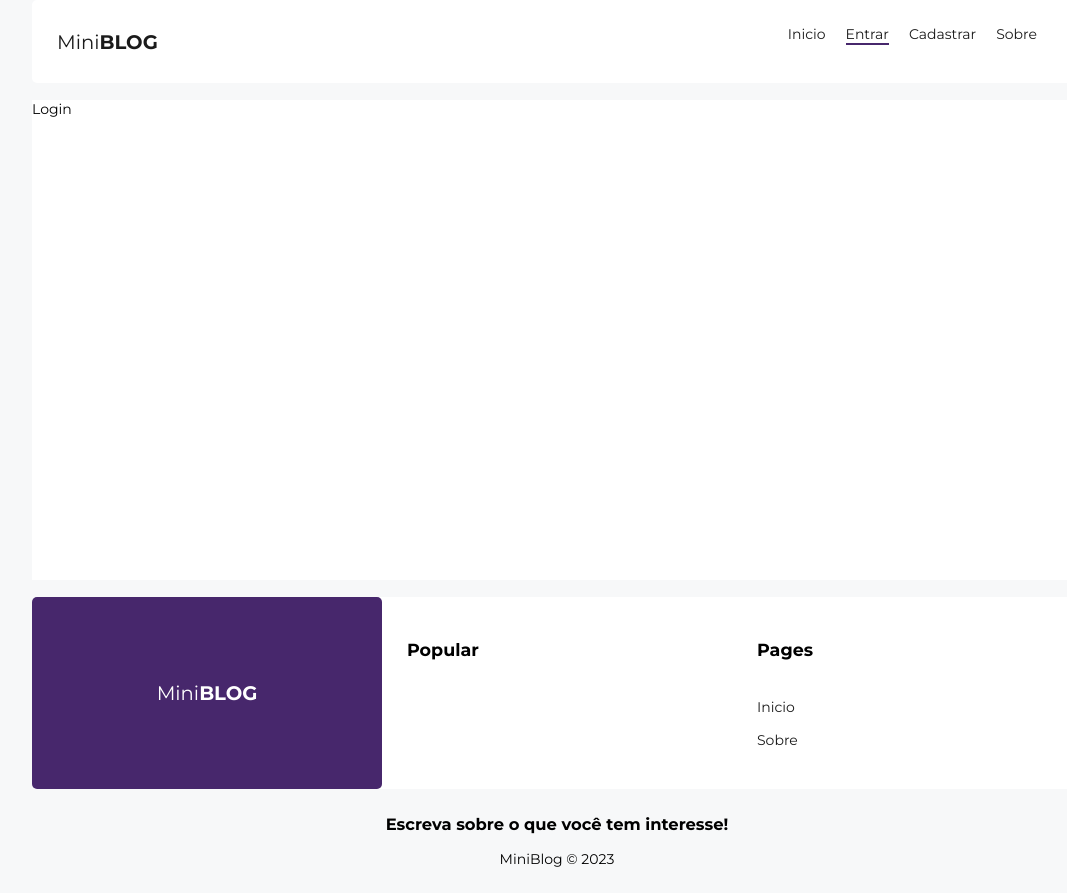
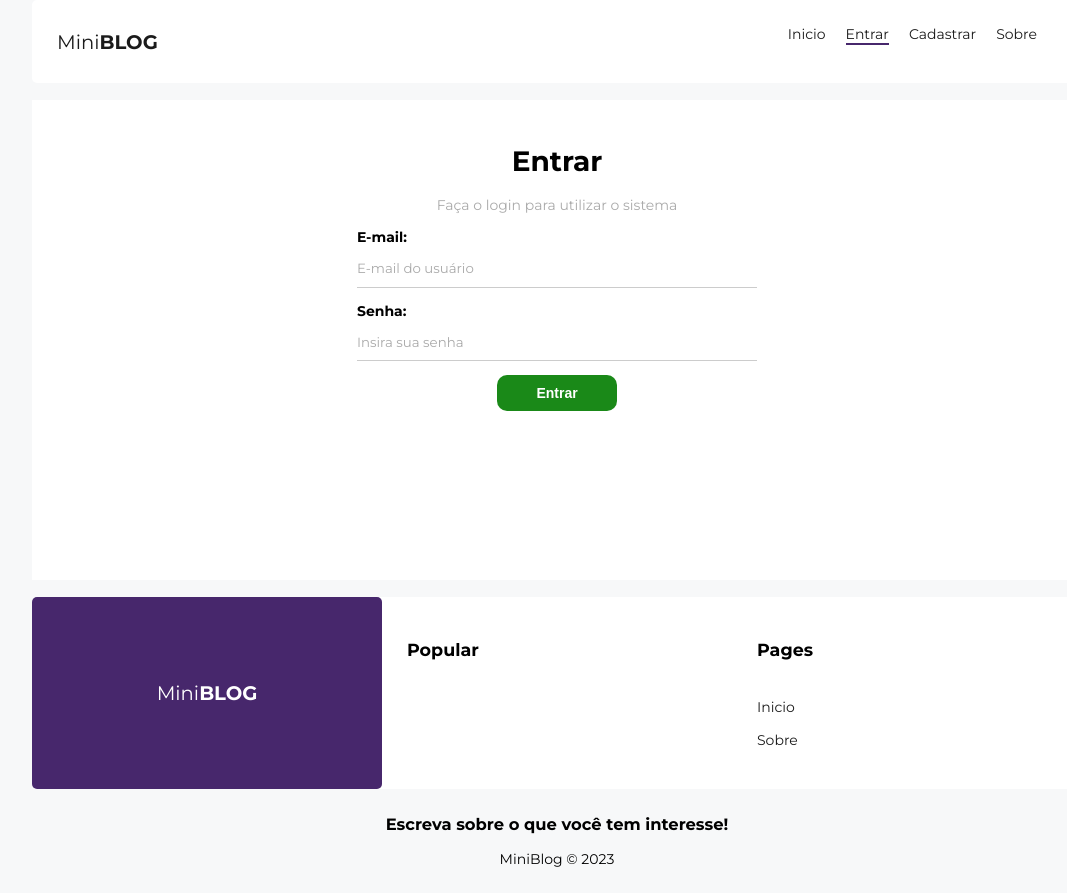
Before and after one commit to gabrielcoutinh0/miniblog, a React (Vite) app: page /login in a window 1280 px wide. Shown: the whole page, without its empty margins (83-1150 px from the left). Built offline with nearby package versions, Linux system fonts and the light colour scheme; no server answers.

Commit message:
login and logout

```diff
--- a/src/components/Navbar/Navbar.tsx
+++ b/src/components/Navbar/Navbar.tsx
@@ -5,6 +5,7 @@
 
 export default function Navbar() {
   const { user } = useAuthValue();
+  const { logout } = useAuthentication();
 
   return (
     <nav className={styles.navbar}>
@@ -70,6 +71,11 @@
             Sobre
           </NavLink>
         </li>
+        {user && (
+          <li>
+            <button onClick={logout}>Sair</button>
+          </li>
+        )}
       </ul>
     </nav>
   );
--- a/src/hooks/useAuthentication.tsx
+++ b/src/hooks/useAuthentication.tsx
@@ -9,7 +9,7 @@
 import { auth as getAuthExport } from "../firebase/config";
 
 interface dataProps {
-  displayName: string;
+  displayName?: string;
   email: string;
   password: string;
 }
@@ -62,9 +62,37 @@
     }
   };
 
+  const logout = () => {
+    checkIfIsCancelled();
+    signOut(auth);
+  };
+
+  const login = async (data: dataProps) => {
+    checkIfIsCancelled();
+    setLoading(true);
+
+    try {
+      await signInWithEmailAndPassword(auth, data.email, data.password);
+      setLoading(false);
+    } catch (error: any) {
+      let systemErrorMessage;
+
+      if (error.message.includes("user-not-found")) {
+        systemErrorMessage = "Usuário não encontrado.";
+      } else if (error.message.includes("wrong-password")) {
+        systemErrorMessage = "Senha incorreta.";
+      } else {
+        systemErrorMessage = "Ocorreu um erro, por favor tente mais tarde.";
+      }
+
+      setLoading(false);
+      setError(systemErrorMessage);
+    }
+  };
+
   useEffect(() => {
     return () => setCancelled(true);
   }, []);
 
-  return { auth, createUser, error, loading };
+  return { auth, createUser, error, loading, logout, login };
 };
--- a/src/index.css
+++ b/src/index.css
@@ -125,7 +125,7 @@
   background-color: #aaa;
 }
 
-.container.error {
+.container .error {
   color: #721c24;
   background-color: #f8d7da;
   border: 1px solid #f5c6cb;
--- a/src/pages/About/About.module.css
+++ b/src/pages/About/About.module.css
@@ -1,4 +1,5 @@
 .about {
+  padding: 25px;
   text-align: center;
   display: flex;
   flex-direction: column;
--- a/src/pages/Login/Login.module.css
+++ b/src/pages/Login/Login.module.css
@@ -0,0 +1,8 @@
+.login {
+  padding: 25px;
+  text-align: center;
+}
+
+.login p {
+  color: #aaa;
+}
--- a/src/pages/Login/Login.tsx
+++ b/src/pages/Login/Login.tsx
@@ -1,5 +1,67 @@
 import styles from "./Login.module.css";
 
+import { useState, useEffect } from "react";
+import { useAuthentication } from "../../hooks/useAuthentication";
+
 export default function Login() {
-  return <div>Login</div>;
+  const [email, setEmail] = useState("");
+  const [password, setPassword] = useState("");
+  const [error, setError] = useState("");
+
+  const { login, error: authError, loading } = useAuthentication();
+
+  const handleSubmit = async (e: React.FormEvent<EventTarget>) => {
+    e.preventDefault();
+
+    setError("");
+
+    const user = { email, password };
+
+    const res = await login(user);
+  };
+
+  useEffect(() => {
+    if (authError) {
+      setError(authError);
+    }
+  }, [authError]);
+
+  return (
+    <div className={styles.login}>
+      <h1>Entrar</h1>
+      <p>Faça o login para utilizar o sistema</p>
+      <form onSubmit={handleSubmit}>
+        <label>
+          <span>E-mail:</span>
+          <input
+            type="email"
+            name="email"
+            required
+            placeholder="E-mail do usuário"
+            value={email}
+            onChange={(e) => setEmail(e.target.value)}
+          />
+        </label>
+        <label>
+          <span>Senha:</span>
+          <input
+            type="password"
+            name="password"
+            required
+            placeholder="Insira sua senha"
+            value={password}
+            onChange={(e) => setPassword(e.target.value)}
+          />
+        </label>
+
+        {!loading && <button className="btn">Entrar</button>}
+        {loading && (
+          <button className="btn" disabled>
+            Aguarde...
+          </button>
+        )}
+        {error && <p className="error">{error}</p>}
+      </form>
+    </div>
+  );
 }
```
